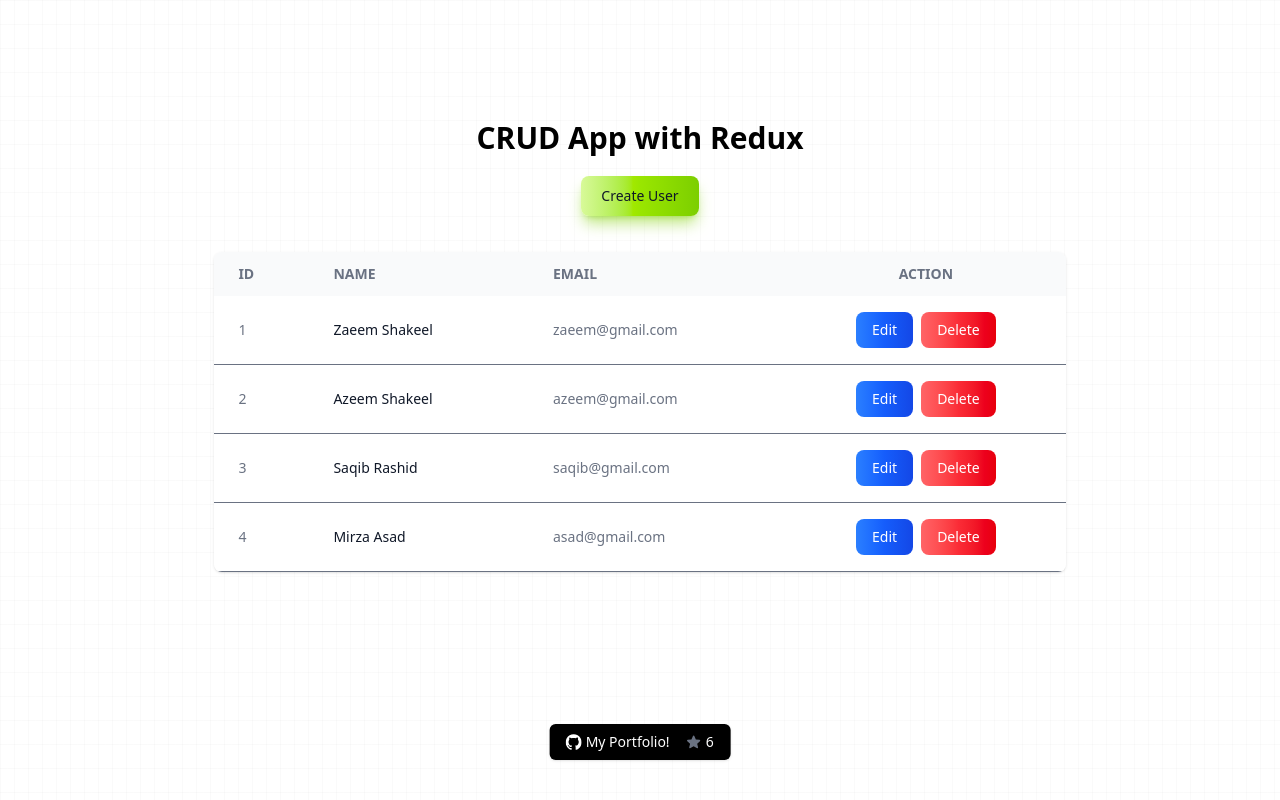
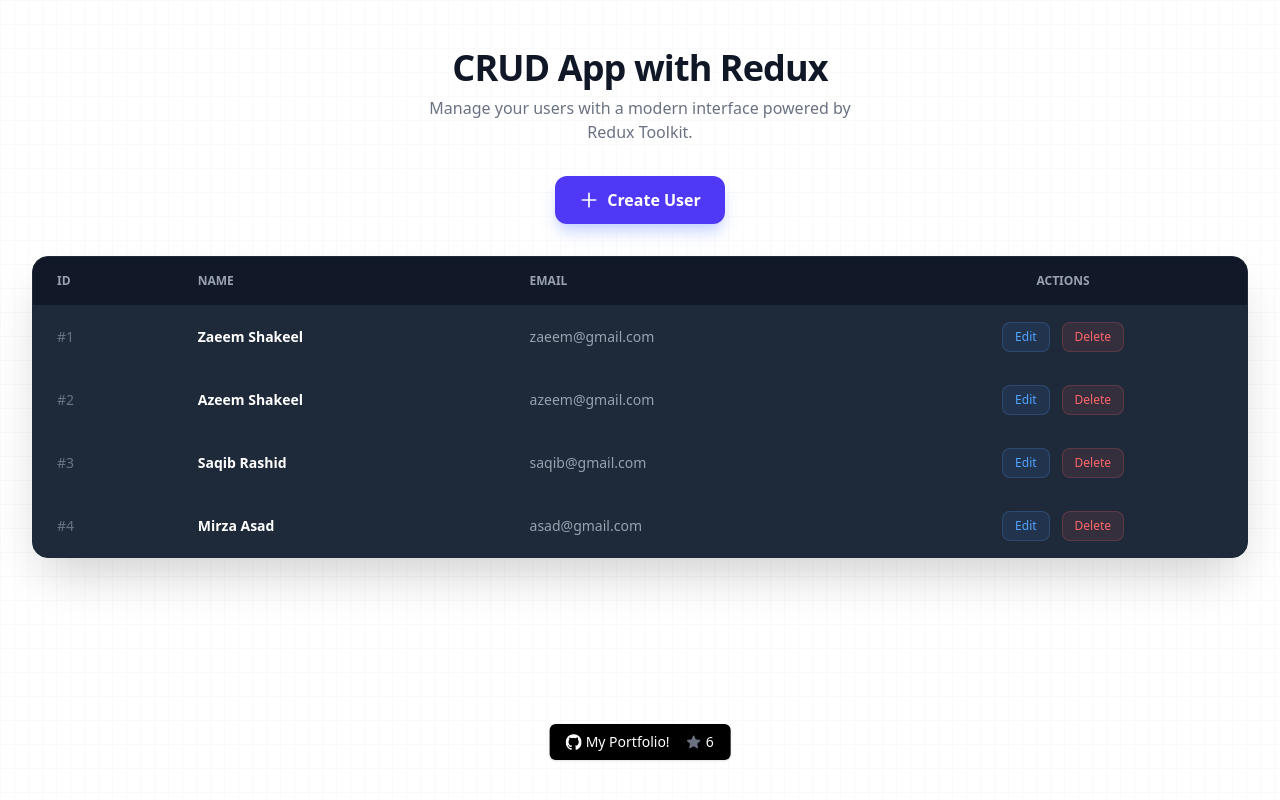
Before and after one commit to ZaeemShakeel/CRUD-App, a React (Vite) app: page / in a window 1280 px wide. Built offline with nearby package versions, Linux system fonts and the light colour scheme.

Commit message:
By Zaeem,

```diff
--- a/src/App.jsx
+++ b/src/App.jsx
@@ -11,7 +11,7 @@ import Button from "./components/Button";
 function App() {
   return (
     <>
-      <div class="absolute inset-0 -z-10 h-full w-full bg-white bg-[linear-gradient(to_right,#8080800a_1px,transparent_1px),linear-gradient(to_bottom,#8080800a_1px,transparent_1px)] bg-[size:14px_24px]">
+      <div className="absolute inset-0 -z-10 h-full w-full bg-white bg-[linear-gradient(to_right,#8080800a_1px,transparent_1px),linear-gradient(to_bottom,#8080800a_1px,transparent_1px)] bg-[size:14px_24px]">
         <BrowserRouter>
           <Routes>
             <Route path="/" element={<Home />}></Route>
--- a/src/components/Button.jsx
+++ b/src/components/Button.jsx
@@ -3,7 +3,7 @@ import React from "react";
 const Button = () => {
   return (
     <div className="fixed bottom-10 z-50 left-1/2 -translate-x-1/2">
-      <a href="http://zaeemshakeel.netlify.app/">
+      <a href="https://zaeemshakeel.vercel.app/">
         <button
           href=""
           className="cursor-pointer flex overflow-hidden items-center text-sm font-medium focus-visible:outline-none focus-visible:ring-1 focus-visible:ring-ring disabled:pointer-events-none disabled:opacity-50 bg-black text-white shadow hover:bg-black/90 h-9 px-4 py-2 max-w-52 whitespace-pre md:flex group relative w-full justify-center gap-2 rounded-md transition-all duration-300 ease-out hover:ring-2 hover:ring-black hover:ring-offset-2"
--- a/src/components/Create.jsx
+++ b/src/components/Create.jsx
@@ -22,51 +22,78 @@ function Create() {
     navigate("/");
   };
   return (
-    <div className="flex items-center justify-center min-h-screen p-5">
-      <form
-        className="max-w-sm mx-auto bg-[#1E2939] p-10 rounded-2xl w-full"
-        onSubmit={handleSubmit}
-      >
-        <div className="mb-5">
-          <h2 className="font-bold text-3xl text-white mb-4">Add New User</h2>
+    <div className="flex items-center justify-center min-h-screen p-5 sm:p-8">
+      <div className="w-full max-w-md">
+        <div className="bg-[#1E2939] border border-gray-800 rounded-3xl shadow-2xl shadow-black/20 p-8 sm:p-10">
+          <div className="mb-8 text-center">
+            <h2 className="text-3xl font-extrabold text-white mb-2">
+              Add New User
+            </h2>
+            <p className="text-gray-400 text-sm">
+              Please fill in the details below to create a new account.
+            </p>
+          </div>
+
+          <form className="space-y-6" onSubmit={handleSubmit}>
+            <div>
               <label
                 htmlFor="name"
-            className="block mb-2 text-sm font-medium text-gray-900 dark:text-white"
+                className="block text-sm font-semibold text-gray-300 mb-2 ml-1"
               >
-            Name
+                Full Name
               </label>
               <input
                 type="text"
                 name="name"
-            className="bg-gray-50 border border-gray-300 text-gray-900 text-sm rounded-lg focus:ring-blue-500 focus:border-blue-500 block w-full p-2.5 dark:bg-gray-700 dark:border-gray-600 dark:placeholder-gray-400 dark:text-white dark:focus:ring-blue-500 dark:focus:border-blue-500"
-            placeholder="ex: Ali Ahmed"
+                className="w-full px-5 py-3.5 bg-gray-800/50 border border-gray-700 text-white text-sm rounded-2xl focus:ring-2 focus:ring-indigo-500 focus:border-indigo-500 transition-all outline-none placeholder:text-gray-500"
+                placeholder="e.g. Zaeem Shakeel"
                 required
                 onChange={(e) => setName(e.target.value)}
               />
             </div>
-        <div className="mb-5">
+
+            <div>
               <label
                 htmlFor="email"
-            className="block mb-2 text-sm font-medium text-gray-900 dark:text-white"
+                className="block text-sm font-semibold text-gray-300 mb-2 ml-1"
               >
-            Email
+                Email Address
               </label>
               <input
                 type="email"
                 name="email"
-            className="bg-gray-50 border border-gray-300 text-gray-900 text-sm rounded-lg focus:ring-blue-500 focus:border-blue-500 block w-full p-2.5 dark:bg-gray-700 dark:border-gray-600 dark:placeholder-gray-400 dark:text-white dark:focus:ring-blue-500 dark:focus:border-blue-500"
-            placeholder="ex: ali@gmail.com"
+                className="w-full px-5 py-3.5 bg-gray-800/50 border border-gray-700 text-white text-sm rounded-2xl focus:ring-2 focus:ring-indigo-500 focus:border-indigo-500 transition-all outline-none placeholder:text-gray-500"
+                placeholder="e.g. zaeem@example.com"
                 onChange={(e) => setEmail(e.target.value)}
                 required
               />
             </div>
+
+            <div className="pt-2 flex flex-col sm:flex-row gap-3">
               <button
                 type="submit"
-          className="text-white bg-gradient-to-r from-blue-500 via-blue-600 to-blue-700 hover:bg-gradient-to-br hover:ring-4 hover:outline-none hover:ring-blue-300 dark:hover:ring-blue-800 font-medium rounded-lg text-sm px-5 py-2.5 text-center me-2 mb-2 cursor-pointer"
+                className="flex-1 text-white bg-indigo-600 hover:bg-indigo-700 focus:ring-4 focus:outline-none focus:ring-indigo-300 font-bold rounded-2xl text-sm px-6 py-4 text-center transition-all shadow-lg shadow-indigo-900/40 cursor-pointer"
               >
-          Submit
+                Create User
+              </button>
+              <button
+                type="button"
+                onClick={() => navigate("/")}
+                className="hidden sm:block px-6 py-4 text-sm font-semibold text-gray-300 bg-gray-800/50 hover:bg-gray-800 rounded-2xl transition-all border border-gray-700 cursor-pointer"
+              >
+                Cancel
+              </button>
+            </div>
+            <button
+              type="button"
+              onClick={() => navigate("/")}
+              className="sm:hidden w-full px-6 py-4 text-sm font-semibold text-gray-300 bg-gray-800/50 hover:bg-gray-800 rounded-2xl transition-all border border-gray-700 cursor-pointer"
+            >
+              Cancel
             </button>
           </form>
+        </div>
+      </div>
     </div>
   );
 }
--- a/src/components/Home.jsx
+++ b/src/components/Home.jsx
@@ -12,69 +12,85 @@ function Home() {
   };
 
   return (
-    <div className="flex flex-col items-center justify-center gap-5 mt-30 px-4 sm:px-8">
-      <h2 className="font-bold text-2xl sm:text-3xl text-center">
+    <div className="flex flex-col items-center justify-center gap-8 py-12 px-4 sm:px-8 max-w-7xl mx-auto">
+      <div className="text-center space-y-2">
+        <h2 className="font-extrabold text-3xl sm:text-4xl text-gray-900 tracking-tight">
           CRUD App with Redux
         </h2>
+        <p className="text-gray-500 text-sm sm:text-base max-w-md mx-auto">
+          Manage your users with a modern interface powered by Redux Toolkit.
+        </p>
+      </div>
 
       <Link
         to="/create"
-        className="text-gray-900 bg-gradient-to-r from-lime-200 via-lime-400 to-lime-500 hover:bg-gradient-to-br hover:ring-4 hover:outline-none hover:ring-lime-300 dark:hover:ring-lime-800 shadow-lg shadow-lime-500/50 dark:shadow-lg dark:shadow-lime-800/80 font-medium rounded-lg text-sm px-4 py-2 sm:px-5 sm:py-2.5 text-center mb-4"
+        className="group relative inline-flex items-center justify-center px-6 py-3 font-bold text-white transition-all duration-200 bg-indigo-600 font-pj rounded-xl focus:outline-none focus:ring-2 focus:ring-offset-2 focus:ring-indigo-600 hover:bg-indigo-700 shadow-lg shadow-indigo-200"
       >
+        <svg
+          className="w-5 h-5 mr-2 transition-transform group-hover:rotate-90"
+          fill="none"
+          stroke="currentColor"
+          viewBox="0 0 24 24"
+        >
+          <path
+            strokeLinecap="round"
+            strokeLinejoin="round"
+            strokeWidth="2"
+            d="M12 4v16m8-8H4"
+          />
+        </svg>
         Create User
       </Link>
 
-      <div className="w-full lg:w-[70%] overflow-x-auto rounded-lg shadow">
-        <table className="min-w-full text-xs sm:text-sm text-left text-gray-500 dark:text-gray-400">
-          <thead className="uppercase bg-gray-50 dark:bg-gray-700 dark:text-gray-400">
+      <div className="w-full overflow-hidden bg-[#1E2939] border border-gray-800 rounded-2xl shadow-2xl shadow-black/20">
+        <div className="overflow-x-auto">
+          <table className="w-full text-sm text-left text-gray-300">
+            <thead className="text-xs text-gray-400 uppercase bg-[#111827] border-b border-gray-800">
               <tr>
-              <th scope="col" className="px-4 py-2 sm:px-6 sm:py-3">
-                ID
-              </th>
-              <th scope="col" className="px-4 py-2 sm:px-6 sm:py-3">
-                Name
-              </th>
-              <th scope="col" className="px-4 py-2 sm:px-6 sm:py-3">
-                Email
-              </th>
-              <th scope="col" className="px-4 py-2 sm:px-6 sm:py-3 text-center">
-                Action
-              </th>
+                <th scope="col" className="px-6 py-4 font-semibold">ID</th>
+                <th scope="col" className="px-6 py-4 font-semibold">Name</th>
+                <th scope="col" className="px-6 py-4 font-semibold">Email</th>
+                <th scope="col" className="px-6 py-4 font-semibold text-center">Actions</th>
               </tr>
             </thead>
-          <tbody>
+            <tbody className="divide-y divide-gray-800">
               {users.map((user, index) => (
                 <tr
-                className="bg-white border-b dark:bg-gray-800 dark:border-gray-700"
+                  className="bg-[#1E2939] hover:bg-gray-800/50 transition-colors duration-150"
                   key={index}
                 >
-                <td className="px-4 py-2 sm:px-6 sm:py-4">{user.id}</td>
-                <th
-                  scope="row"
-                  className="px-4 py-2 sm:px-6 sm:py-4 font-medium text-gray-900 whitespace-nowrap dark:text-white"
-                >
+                  <td className="px-6 py-4 font-medium text-gray-500">#{user.id}</td>
+                  <td className="px-6 py-4 font-semibold text-white whitespace-nowrap">
                     {user.name}
-                </th>
-                <td className="px-4 py-2 sm:px-6 sm:py-4">{user.email}</td>
-                <td className="px-4 py-2 sm:px-6 sm:py-4 flex flex-col sm:flex-row justify-center items-center gap-2">
+                  </td>
+                  <td className="px-6 py-4 text-gray-400">{user.email}</td>
+                  <td className="px-6 py-4">
+                    <div className="flex justify-center items-center gap-3">
                       <Link
                         to={`/edit/${user.id}`}
-                    className="w-full sm:w-auto text-white bg-gradient-to-r from-blue-500 via-blue-600 to-blue-700 hover:bg-gradient-to-br hover:ring-4 hover:outline-none hover:ring-blue-300 dark:hover:ring-blue-800 font-medium rounded-lg text-xs sm:text-sm px-4 py-2 text-center"
+                        className="inline-flex items-center px-3 py-1.5 text-xs font-medium text-blue-400 bg-blue-400/10 rounded-lg hover:bg-blue-400/20 transition-colors border border-blue-400/20"
                       >
                         Edit
                       </Link>
                       <button
-                    className="w-full sm:w-auto text-white bg-gradient-to-r from-red-400 via-red-500 to-red-600 hover:bg-gradient-to-br hover:ring-4 hover:outline-none hover:ring-red-300 dark:hover:ring-red-800 font-medium rounded-lg text-xs sm:text-sm px-4 py-2 text-center"
+                        className="inline-flex items-center px-3 py-1.5 text-xs font-medium text-red-400 bg-red-400/10 rounded-lg hover:bg-red-400/20 transition-colors border border-red-400/20 cursor-pointer"
                         onClick={() => handleDelete(user.id)}
                       >
                         Delete
                       </button>
+                    </div>
                   </td>
                 </tr>
               ))}
             </tbody>
           </table>
         </div>
+        {users.length === 0 && (
+          <div className="py-12 text-center text-gray-500 italic">
+            No users found. Create one to get started!
+          </div>
+        )}
+      </div>
     </div>
   );
 }
--- a/src/components/Update.jsx
+++ b/src/components/Update.jsx
@@ -40,56 +40,80 @@ function Update() {
   };
 
   return (
-    <div className="flex items-center justify-center min-h-screen p-5">
-      <form
-        className="max-w-sm mx-auto bg-[#1E2939] p-10 rounded-2xl w-full"
-        onSubmit={handleUpdate}
-      >
-        <div className="mb-5">
-          <h2 className="font-bold text-3xl text-white mb-4">
-            Edit Your Details
+    <div className="flex items-center justify-center min-h-screen p-5 sm:p-8">
+      <div className="w-full max-w-md">
+        <div className="bg-[#1E2939] border border-gray-800 rounded-3xl shadow-2xl shadow-black/20 p-8 sm:p-10">
+          <div className="mb-8 text-center">
+            <h2 className="text-3xl font-extrabold text-white mb-2">
+              Update Details
             </h2>
+            <p className="text-gray-400 text-sm">
+              Modify the user information and save your changes.
+            </p>
+          </div>
+
+          <form className="space-y-6" onSubmit={handleUpdate}>
+            <div>
               <label
                 htmlFor="name"
-            className="block mb-2 text-sm font-medium text-gray-900 dark:text-white"
+                className="block text-sm font-semibold text-gray-300 mb-2 ml-1"
               >
-            Name
+                Full Name
               </label>
               <input
                 type="text"
                 name="name"
-            className="bg-gray-50 border border-gray-300 text-gray-900 text-sm rounded-lg hover:ring-blue-500 hover:border-blue-500 block w-full p-2.5 dark:bg-gray-700 dark:border-gray-600 dark:placeholder-gray-400 dark:text-white dark:hover:ring-blue-500 dark:hover:border-blue-500"
-            placeholder="ex: Ali Ahmed"
+                className="w-full px-5 py-3.5 bg-gray-800/50 border border-gray-700 text-white text-sm rounded-2xl focus:ring-2 focus:ring-emerald-500 focus:border-emerald-500 transition-all outline-none placeholder:text-gray-500"
+                placeholder="e.g. Zaeem Shakeel"
                 required
                 value={uname}
                 onChange={(e) => setName(e.target.value)}
               />
             </div>
-        <div className="mb-5">
+
+            <div>
               <label
                 htmlFor="email"
-            className="block mb-2 text-sm font-medium text-gray-900 dark:text-white"
+                className="block text-sm font-semibold text-gray-300 mb-2 ml-1"
               >
-            Email
+                Email Address
               </label>
               <input
                 type="email"
                 name="email"
-            className="bg-gray-50 border border-gray-300 text-gray-900 text-sm rounded-lg hover:ring-blue-500 hover:border-blue-500 block w-full p-2.5 dark:bg-gray-700 dark:border-gray-600 dark:placeholder-gray-400 dark:text-white dark:hover:ring-blue-500 dark:hover:border-blue-500"
-            placeholder="ex: ali@gmail.com"
+                className="w-full px-5 py-3.5 bg-gray-800/50 border border-gray-700 text-white text-sm rounded-2xl focus:ring-2 focus:ring-emerald-500 focus:border-emerald-500 transition-all outline-none placeholder:text-gray-500"
+                placeholder="e.g. zaeem@example.com"
                 required
                 value={uemail}
                 onChange={(e) => setEmail(e.target.value)}
               />
             </div>
 
+            <div className="pt-2 flex flex-col sm:flex-row gap-3">
               <button
                 type="submit"
-          className="text-white bg-gradient-to-r from-green-400 via-green-500 to-green-600 hover:bg-gradient-to-br hover:ring-4 hover:outline-none hover:ring-green-300 dark:hover:ring-green-800 font-medium rounded-lg text-sm px-5 py-2.5 text-center me-2 mb-2 cursor-pointer"
+                className="flex-1 text-white bg-emerald-600 hover:bg-emerald-700 focus:ring-4 focus:outline-none focus:ring-emerald-300 font-bold rounded-2xl text-sm px-6 py-4 text-center transition-all shadow-lg shadow-emerald-900/40 cursor-pointer"
               >
-          Update
+                Update User
+              </button>
+              <button
+                type="button"
+                onClick={() => navigate("/")}
+                className="hidden sm:block px-6 py-4 text-sm font-semibold text-gray-300 bg-gray-800/50 hover:bg-gray-800 rounded-2xl transition-all border border-gray-700 cursor-pointer"
+              >
+                Cancel
+              </button>
+            </div>
+            <button
+              type="button"
+              onClick={() => navigate("/")}
+              className="sm:hidden w-full px-6 py-4 text-sm font-semibold text-gray-300 bg-gray-800/50 hover:bg-gray-800 rounded-2xl transition-all border border-gray-700 cursor-pointer"
+            >
+              Cancel
             </button>
           </form>
+        </div>
+      </div>
     </div>
   );
 }
```
Also changed, not shown: src/app/store.js (line endings or trailing spaces), src/features/UserReducer.jsx (line endings or trailing spaces), src/utils/Data.jsx (line endings or trailing spaces), 1 other file (tests, documents, lock files or other folders). Lines whose indentation alone changed are shown as unchanged.
